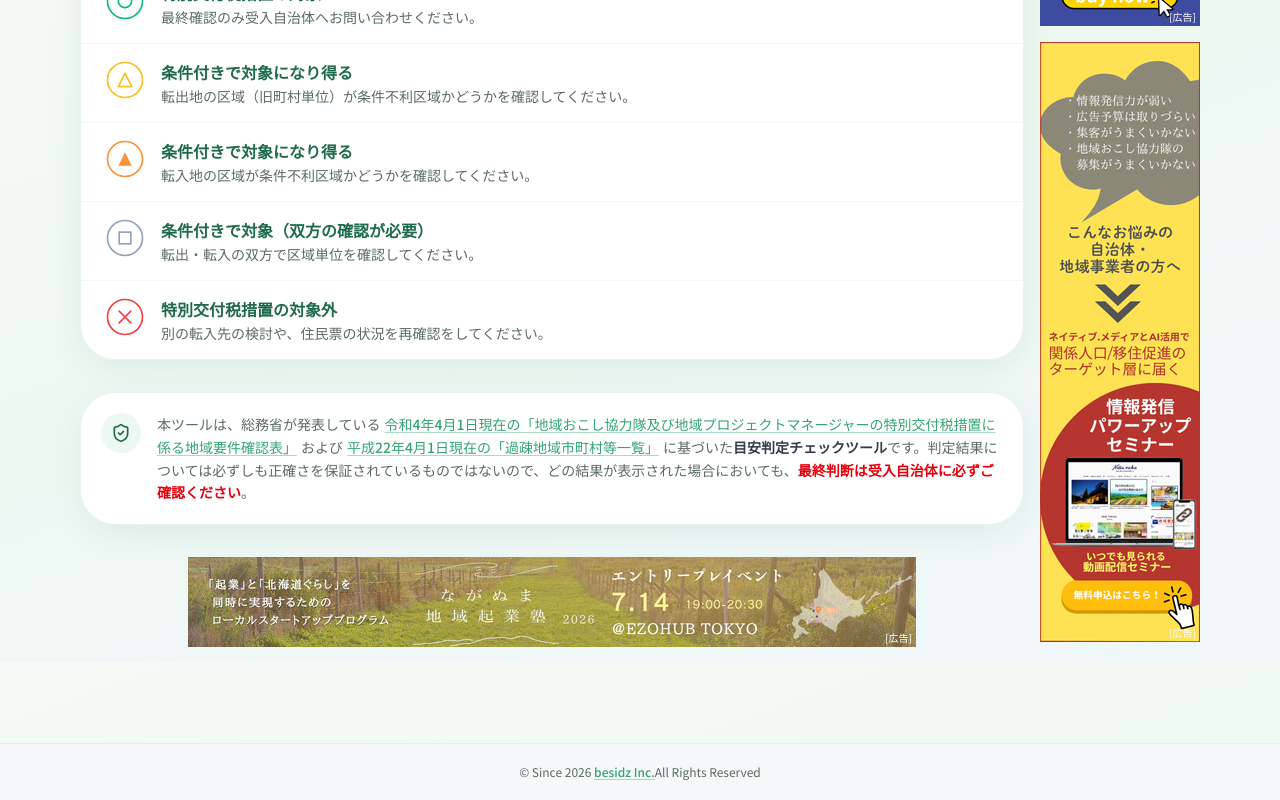
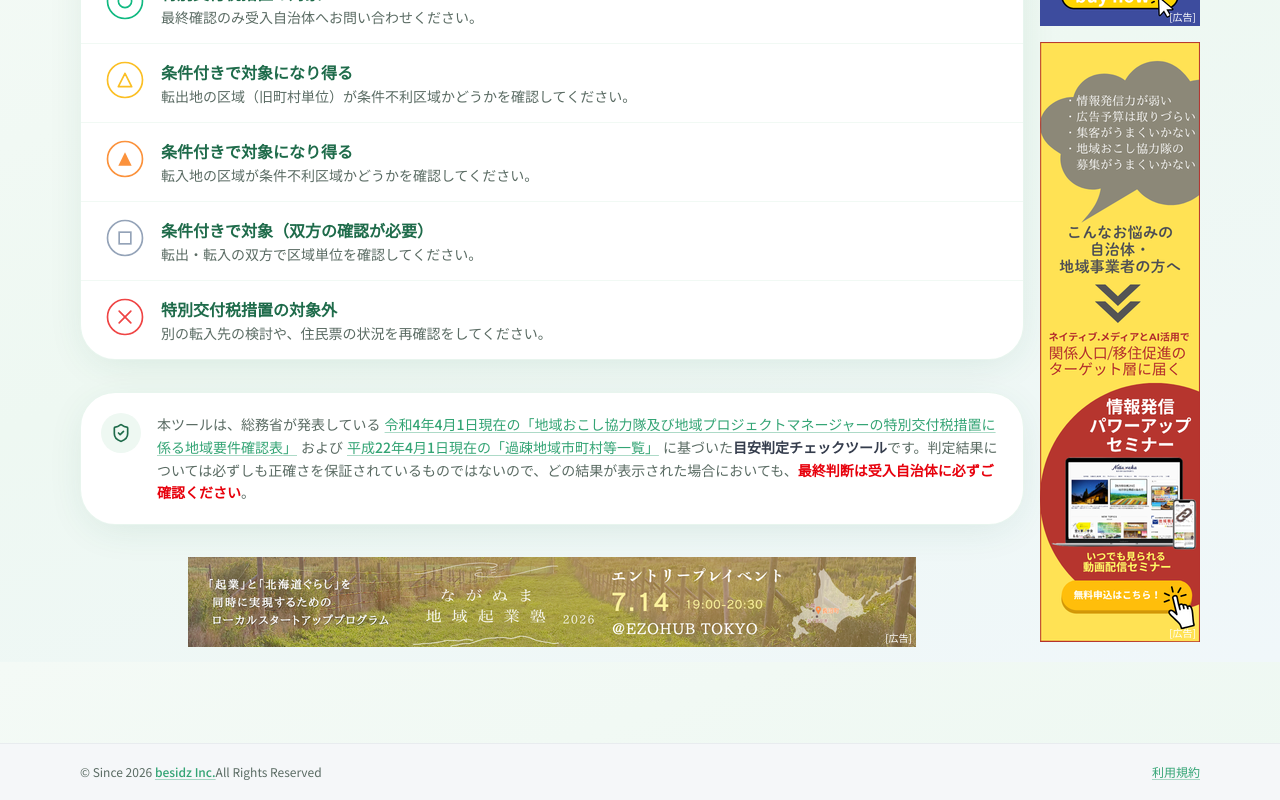
Before and after one commit to shige-spec/chiiki-okoshi-checker, a Next.js app: page / in a window 1280 px wide. Shown: the part 938-1738 px from the top of the page. Built offline with nearby package versions, Linux system fonts and the light colour scheme.

Commit message:
Add terms of service link to the footer.
Place a 利用規約 link on the right edge opening besidz.jp/term in a new tab.

Co-authored-by: Cursor <cursoragent@cursor.com>

```diff
--- a/src/app/page.tsx
+++ b/src/app/page.tsx
@@ -121,7 +121,8 @@ export default function Home() {
         </div>
       </div>
 
-      <footer className="relative z-10 border-t border-[#e8ecef] bg-[#f5f7f9] py-5 text-center">
+      <footer className="relative z-10 border-t border-[#e8ecef] bg-[#f5f7f9] py-5">
+        <div className="mx-auto flex max-w-6xl flex-col items-center gap-2 px-4 sm:flex-row sm:justify-between">
           <p className="text-xs text-muted-foreground">
             ©︎ Since 2026{" "}
             <a
@@ -134,6 +135,15 @@ export default function Home() {
             </a>
             All Rights Reserved
           </p>
+          <a
+            href="https://www.besidz.jp/term/"
+            className="text-xs font-medium text-brand underline decoration-brand/40 underline-offset-2 hover:text-brand-dark"
+            target="_blank"
+            rel="noopener noreferrer"
+          >
+            利用規約
+          </a>
+        </div>
       </footer>
     </div>
   );
```
Lines whose indentation alone changed are shown as unchanged.
